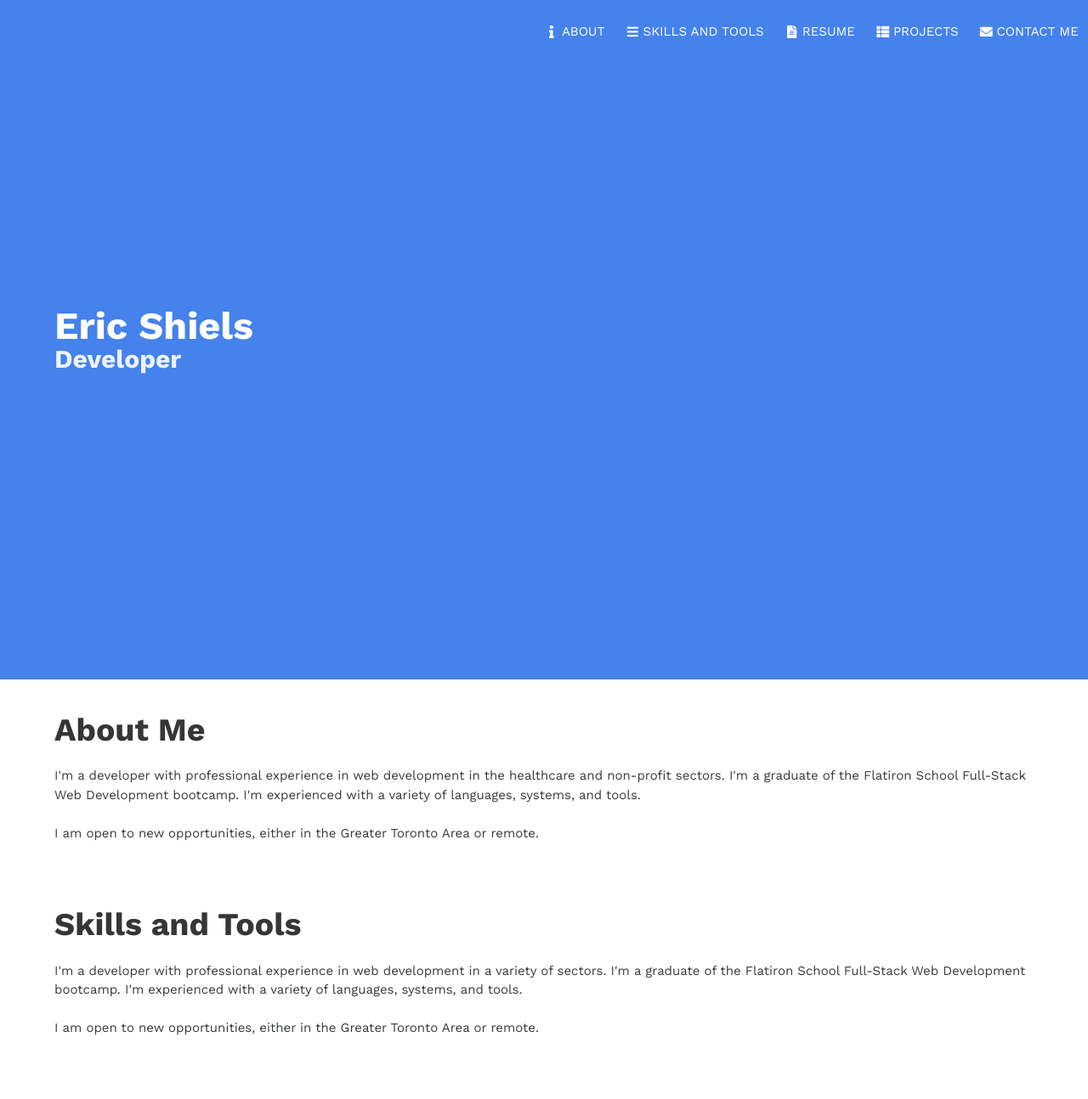
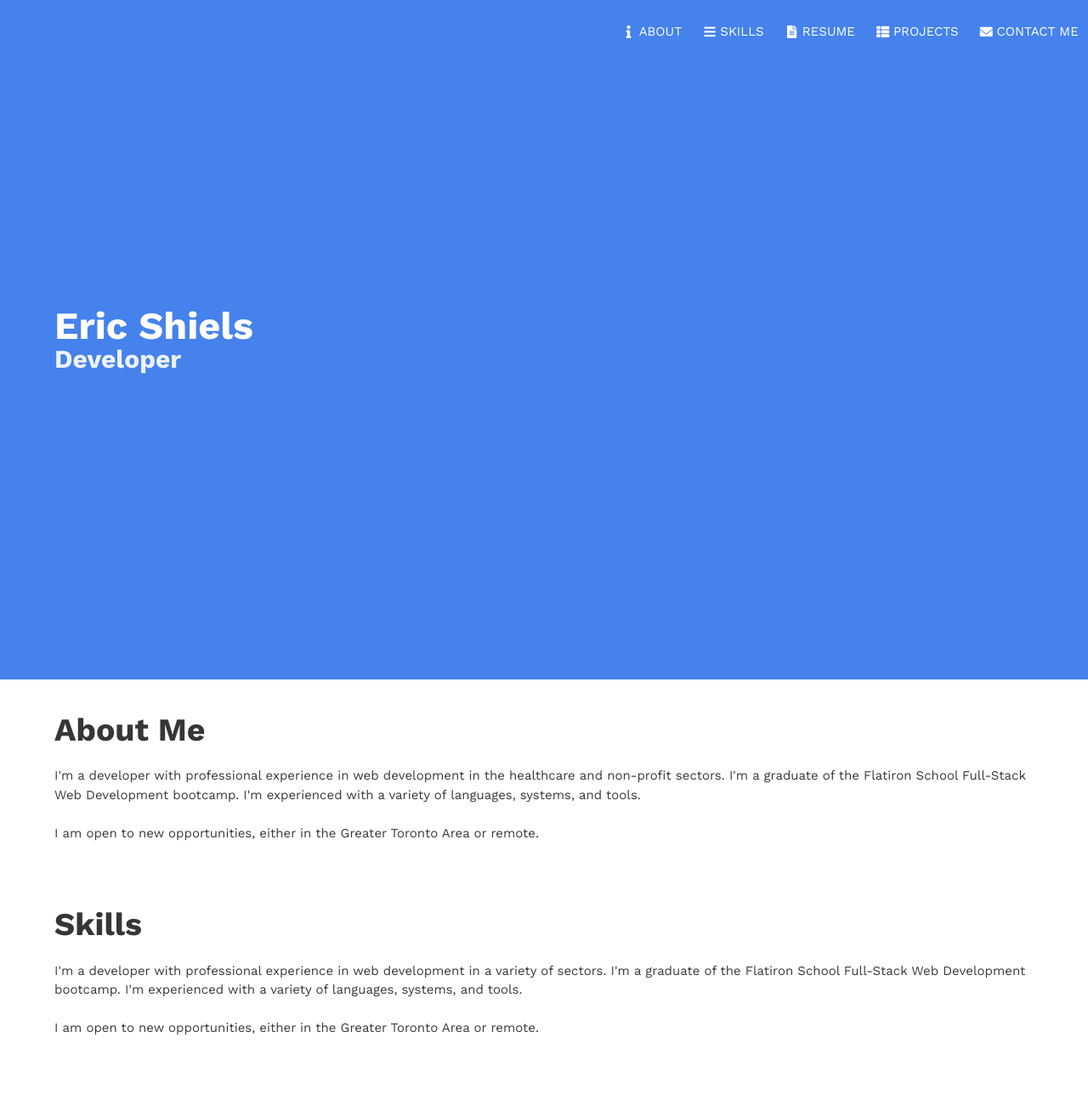
Before and after one commit to E-Shiels/Portfolio2020, a website: page index.html in a window 1280 px wide. Shown: the top 1294 px of the page at 85% size. Drawn offline with nearby package versions, Linux system fonts and the light colour scheme.

Commit message:
Update skills section title

```diff
--- a/index.html
+++ b/index.html
@@ -63,7 +63,7 @@
             <span class="icon">
               <i class="fas fa-bars"></i>
             </span>
-            <span>SKILLS AND TOOLS</span>
+            <span>SKILLS</span>
           </a>
           <a class="navbar-item" href="#resume">
             <span class="icon">
@@ -139,7 +139,7 @@
       <!-- Title -->
       <div class="section-heading">
         <div class="container">
-          <h3 class="title is-2" name="skills">Skills and Tools</h3>
+          <h3 class="title is-2" name="skills">Skills</h3>
           <p>
             I'm a developer with professional experience in web development in a
             variety of sectors. I'm a graduate of the Flatiron School Full-Stack
```
